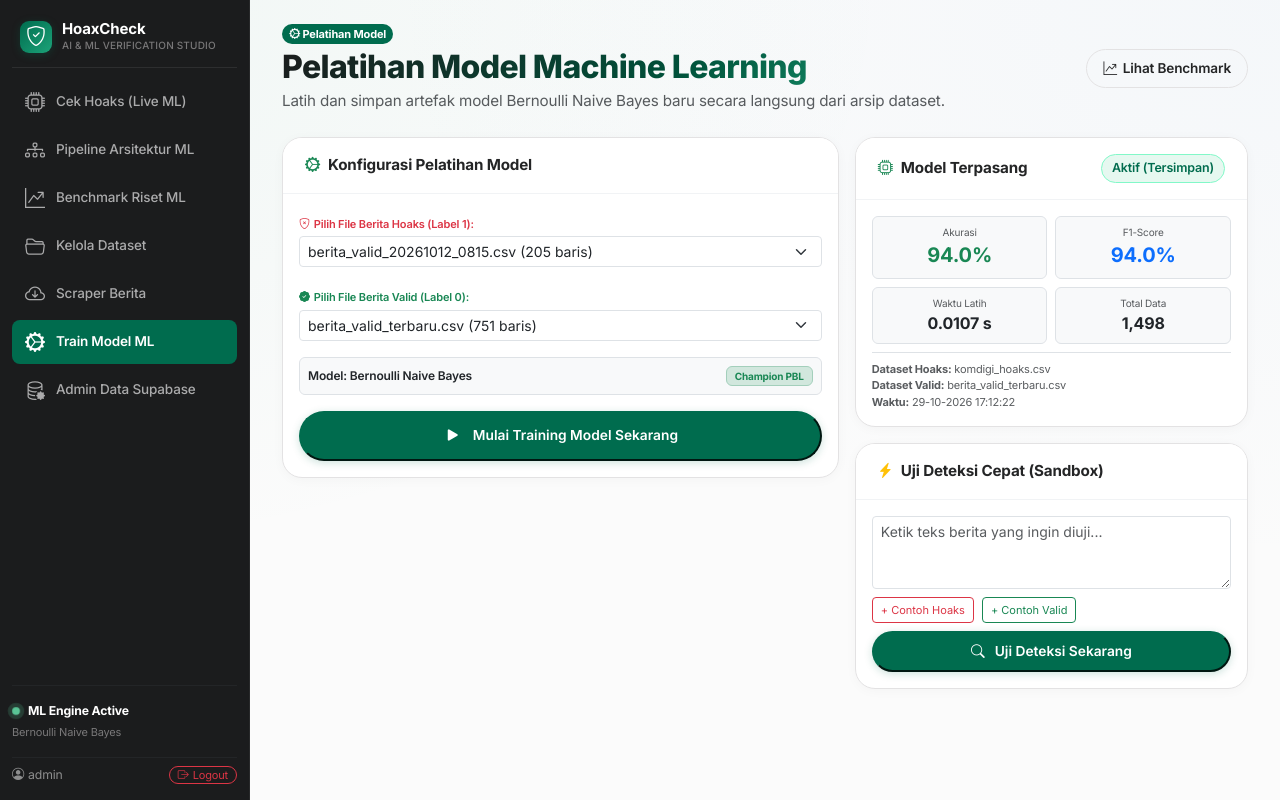
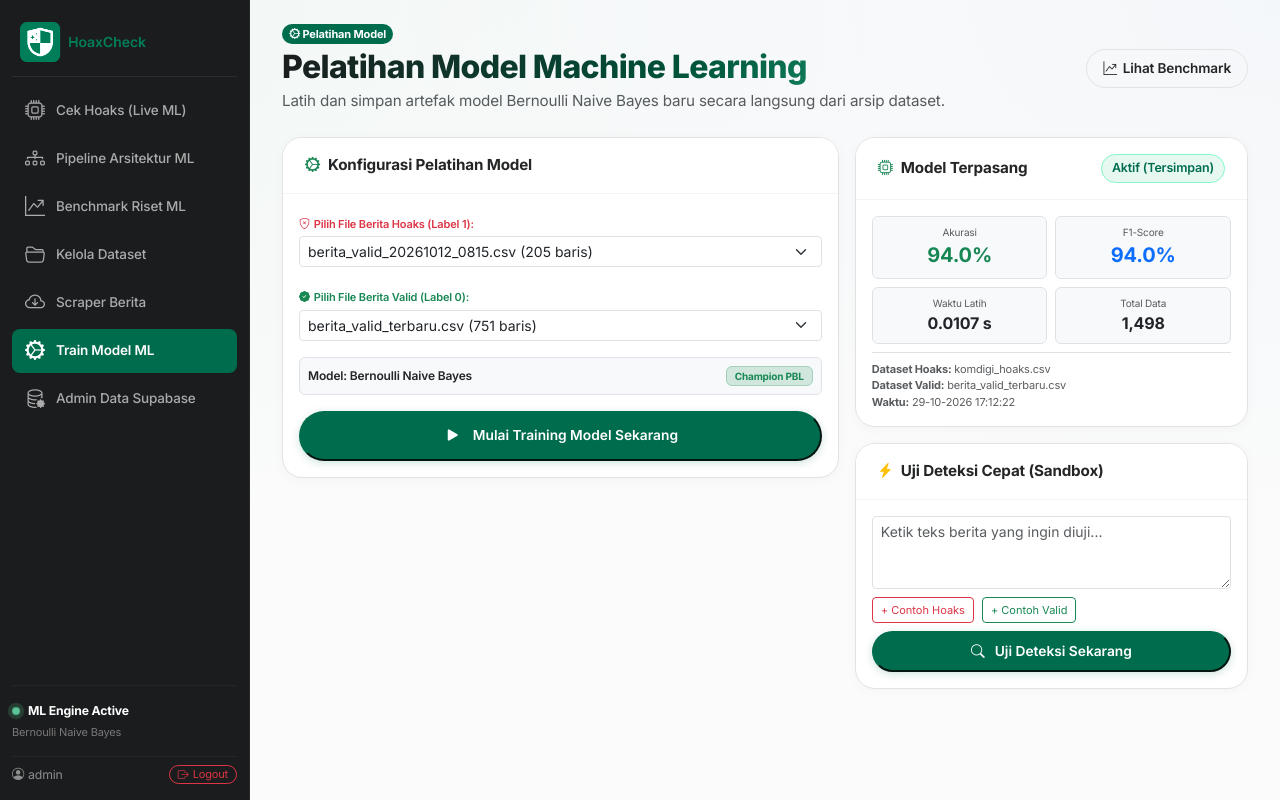
Before and after one commit to M-Aqilaz/HoaxCheckML, a Flask app: page /train in a window 1280 px wide. Run offline with Flask 3, Linux system fonts and the light colour scheme; the visitor is signed in with stand-in values (Sample User, id 1).

Commit message:
style: pasang logo resmi web/assets/img/logo.png pada sidebar header seluruh menu dan login page

```diff
--- a/web/templates/base.html
+++ b/web/templates/base.html
@@ -99,42 +99,33 @@
         }
 
         .sidebar-brand {
-            padding: 4px 8px 14px 8px;
+            padding: 6px 8px 14px 8px;
             border-bottom: 1px solid rgba(255, 255, 255, 0.08);
             margin-bottom: 12px;
             display: flex;
             align-items: center;
-            gap: 10px;
         }
 
-        .brand-icon {
-            width: 32px;
-            height: 32px;
-            background: linear-gradient(135deg, #006c4e 0%, #1ca379 100%);
-            border-radius: 9px;
-            display: flex;
+        .sidebar-logo-link {
+            display: inline-flex;
             align-items: center;
-            justify-content: center;
-            flex-shrink: 0;
-            box-shadow: 0 2px 8px rgba(0, 108, 78, 0.3);
-            color: #ffffff;
-            font-size: 16px;
+            text-decoration: none;
+            width: 100%;
         }
 
-        .brand-title {
-            color: #ffffff;
-            font-weight: 700;
-            font-size: 15px;
-            line-height: 1.2;
-            letter-spacing: -0.01em;
+        .sidebar-logo-img {
+            max-width: 100%;
+            height: auto;
+            max-height: 40px;
+            object-fit: contain;
+            display: block;
+            filter: brightness(1.2) contrast(1.05);
+            transition: all 0.2s ease;
         }
 
-        .brand-subtitle {
-            color: #797879;
-            font-size: 10px;
-            font-weight: 500;
-            letter-spacing: 0.02em;
-            text-transform: uppercase;
+        .sidebar-logo-link:hover .sidebar-logo-img {
+            opacity: 0.92;
+            transform: scale(1.02);
         }
 
         .nav-item-custom {
@@ -439,12 +430,11 @@
 <body>
 
 <!-- MOBILE HEADER -->
-<header class="mobile-header" style="background: var(--neutral-darkest); border-bottom: 1px solid rgba(255,255,255,0.08); padding: 12px 18px;">
-    <div class="d-flex align-items-center gap-2">
-        <div class="brand-icon" style="width: 28px; height: 28px;">
-            <i class="bi bi-shield-check fs-6 text-white"></i>
-        </div>
-        <span class="fw-bold text-white" style="font-size: 0.95rem;">HoaxCheck</span>
+<header class="mobile-header" style="background: var(--neutral-darkest); border-bottom: 1px solid rgba(255,255,255,0.08); padding: 10px 18px;">
+    <div class="d-flex align-items-center">
+        <a href="/detector" class="sidebar-logo-link">
+            <img src="{{ url_for('static', filename='img/logo.png') }}" alt="HoaxCheck Studio" style="max-height: 32px; width: auto; object-fit: contain; filter: brightness(1.2) contrast(1.05);">
+        </a>
     </div>
     <button class="btn btn-dark btn-sm text-white rounded-pill px-3 border border-secondary border-opacity-25" type="button" id="sidebarToggle" aria-label="Toggle Sidebar">
         <i class="bi bi-list fs-5"></i>
@@ -456,13 +446,9 @@
 <!-- SIDEBAR -->
 <aside class="sidebar" id="sidebar">
     <div class="sidebar-brand">
-        <div class="brand-icon">
-            <i class="bi bi-shield-check fs-5"></i>
-        </div>
-        <div>
-            <div class="brand-title">HoaxCheck</div>
-            <div class="brand-subtitle">AI & ML Verification Studio</div>
-        </div>
+        <a href="/detector" class="sidebar-logo-link">
+            <img src="{{ url_for('static', filename='img/logo.png') }}" alt="HoaxCheck Studio" class="sidebar-logo-img">
+        </a>
     </div>
 
     <div class="nav flex-column mb-auto">
```
Also changed, not shown: web/templates/admin.html (+25 -38 lines), web/templates/benchmark.html (+19 -32 lines), web/templates/detector.html (+19 -32 lines), web/templates/login.html (+2 -5 lines), web/templates/pipeline.html (+25 -38 lines).
